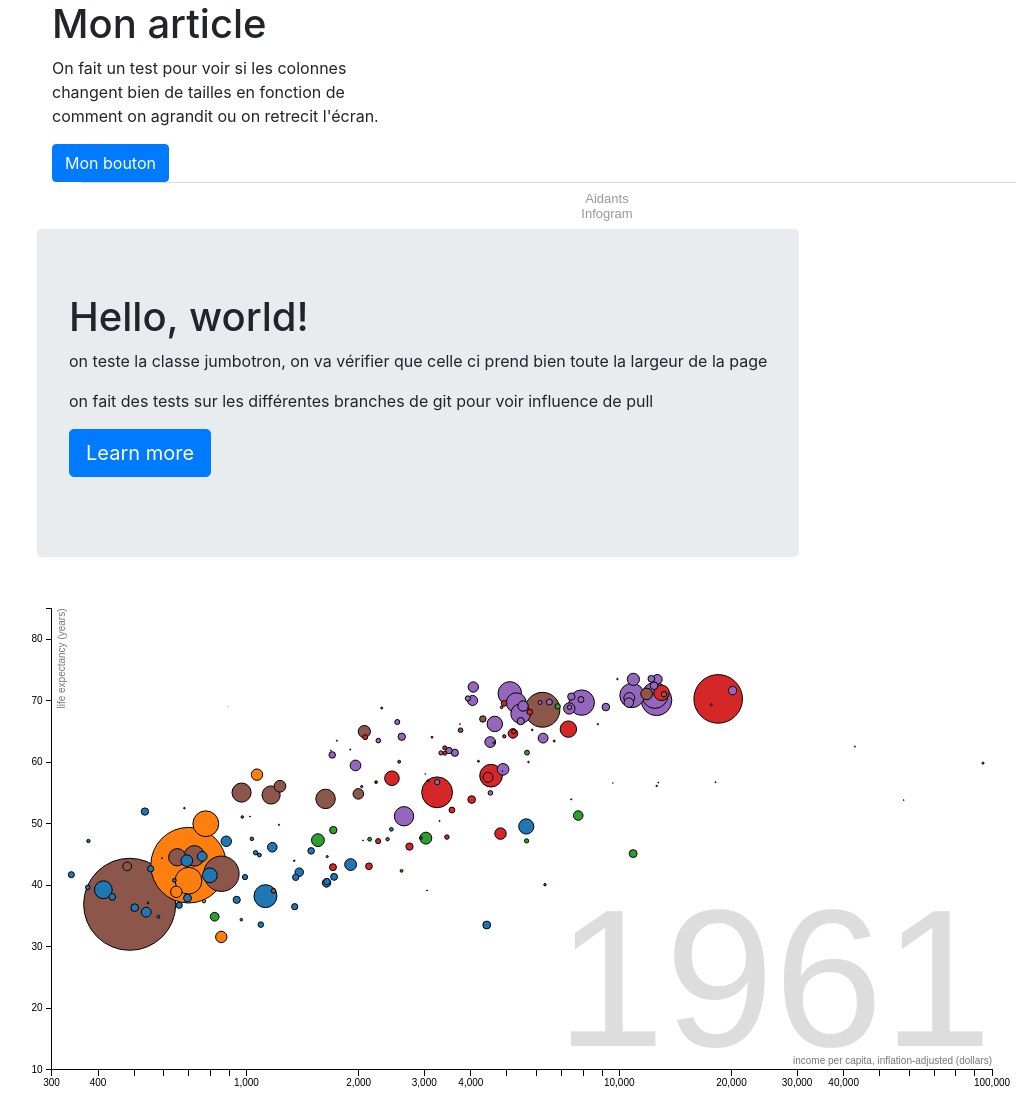
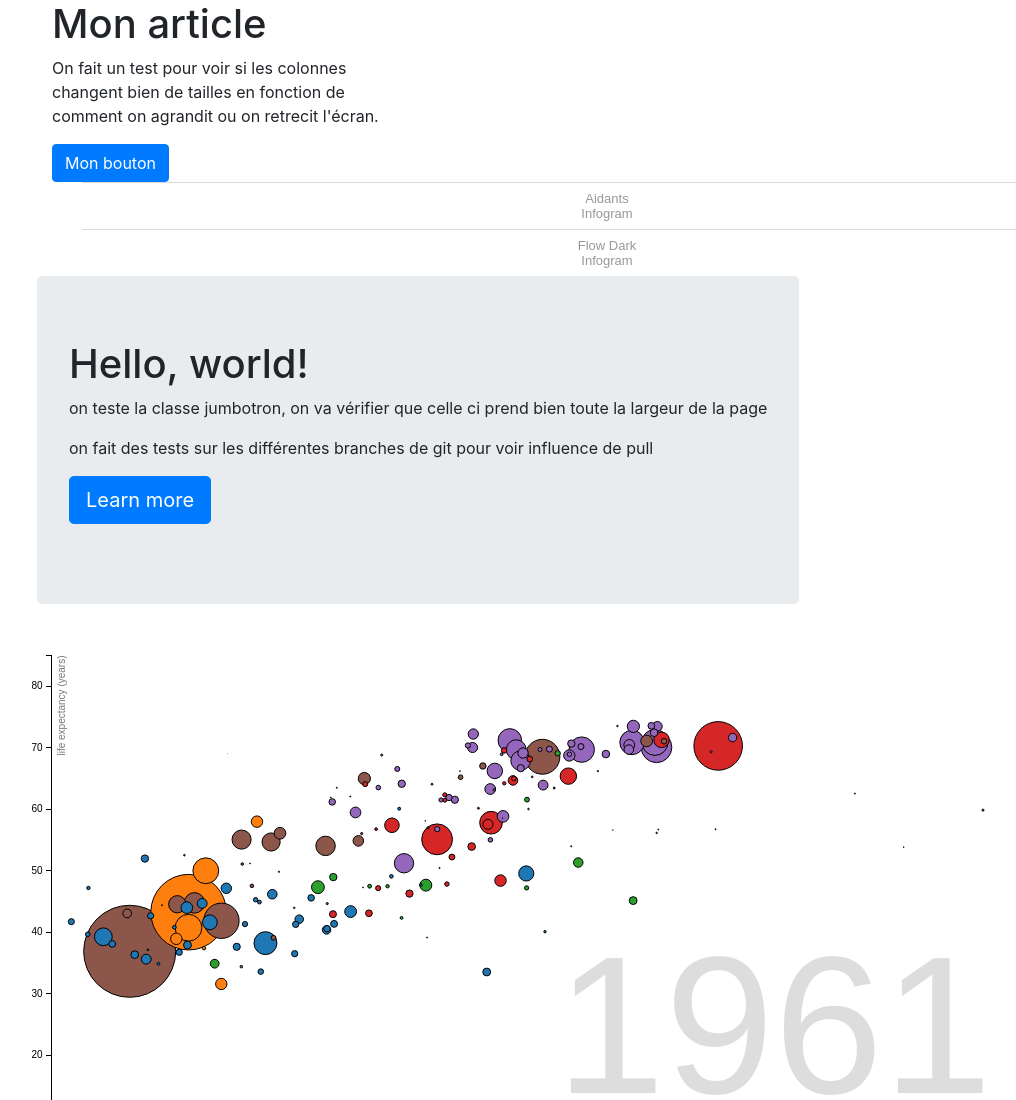
Before and after one commit to gcornec/gcornec.github.io, a plain HTML site: page index.html in a window 1280 px wide. Shown: the top 1100 px of the page, without its empty margins (33-1049 px from the left). Drawn offline with nearby package versions, Linux system fonts and the light colour scheme; a script that the page names is missing.

Commit message:
ajout code html

```diff
--- a/index.html
+++ b/index.html
@@ -34,6 +34,7 @@
           </div>
         </div>
 
+        <div class="infogram-embed" data-id="ecc754f2-3708-44b9-9e98-b7ff279f68d0" data-type="interactive" data-title="Flow Dark"></div><script>!function(e,t,n,s){var i="InfogramEmbeds",o=e.getElementsByTagName(t)[0],d=/^http:/.test(e.location)?"http:":"https:";if(/^\/{2}/.test(s)&&(s=d+s),window[i]&&window[i].initialized)window[i].process&&window[i].process();else if(!e.getElementById(n)){var a=e.createElement(t);a.async=1,a.id=n,a.src=s,o.parentNode.insertBefore(a,o)}}(document,"script","infogram-async","https://e.infogram.com/js/dist/embed-loader-min.js");</script><div style="padding:8px 0;font-family:Arial!important;font-size:13px!important;line-height:15px!important;text-align:center;border-top:1px solid #dadada;margin:0 30px"><a href="https://infogram.com/ecc754f2-3708-44b9-9e98-b7ff279f68d0" style="color:#989898!important;text-decoration:none!important;" target="_blank">Flow Dark</a><br><a href="https://infogram.com" style="color:#989898!important;text-decoration:none!important;" target="_blank" rel="nofollow">Infogram</a></div>
 
 
 
```
